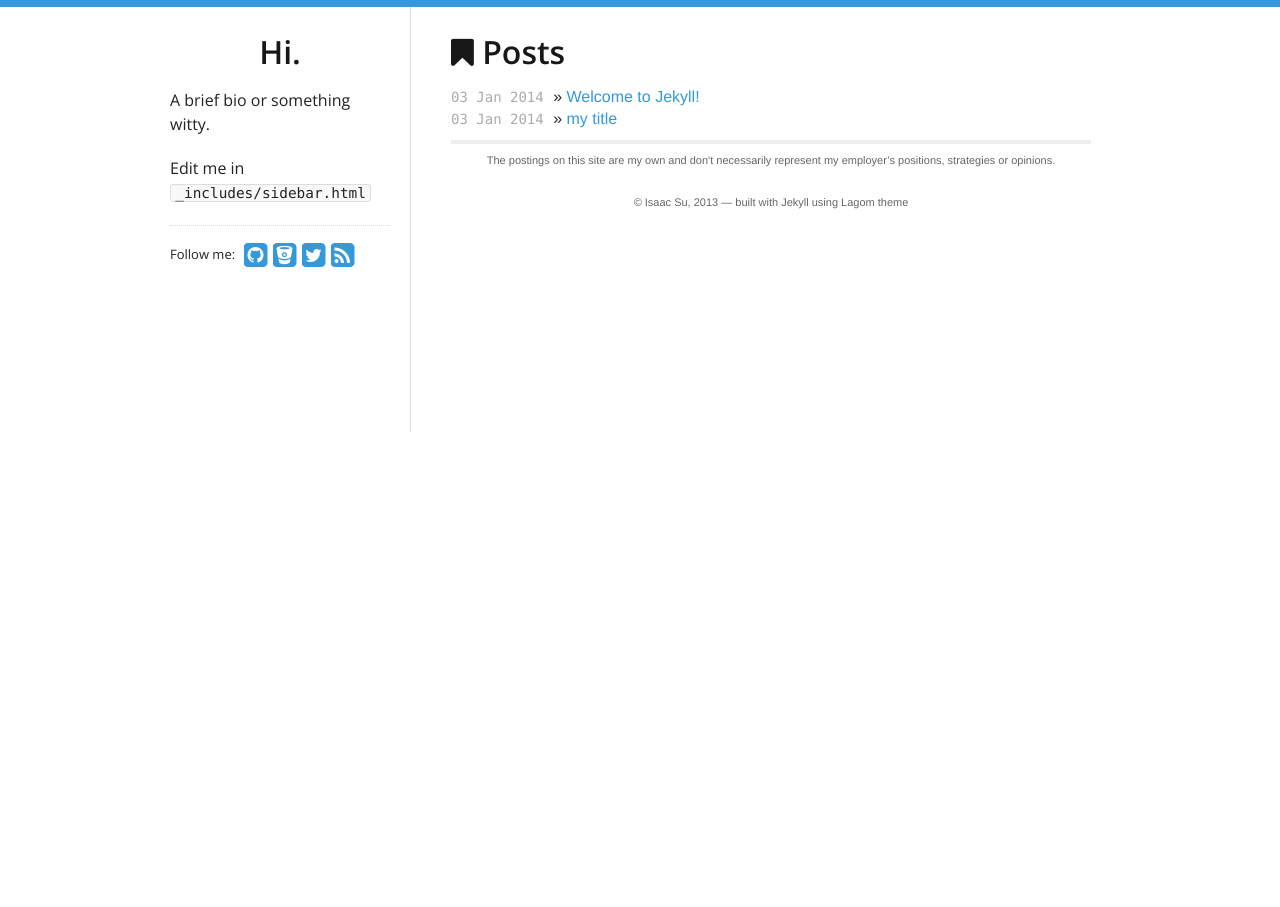
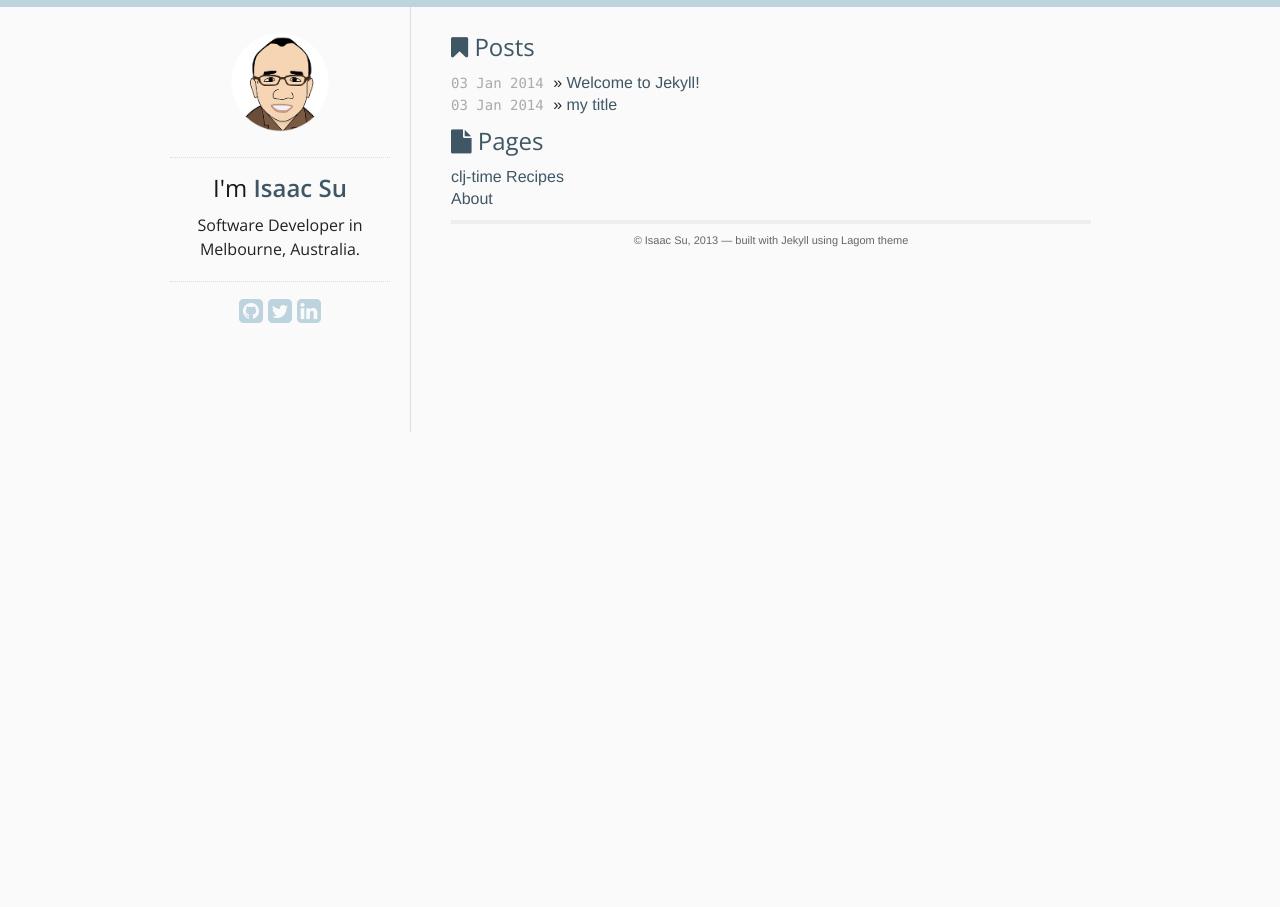
Before and after one commit to isaacsu/isaacsu.github.io, a Jekyll site: the page built from index.html, in a window 1280 px wide. Built offline with Jekyll 4.4.1, drawn with Linux system fonts in a browser that asks for light colours; nearby versions of some CDN libraries; Markdown is read by kramdown in place of the engine named in the settings.

Commit message:
Colors and styling.

```diff
--- a/_config.yml
+++ b/_config.yml
@@ -26,19 +26,24 @@ transfer:
 # Theme customization - please change from the defaults!
 theme:
   # Color for top bar, links, etc
-  highlight_color: '#3498db'
+  #highlight_color: '#3498db'
+  background_color: '#fafafa'
+  highlight_color: '#3F5765'
+  active_color: '#FF530D'
+  mute_color: '#BDD4DE'
+  dark_color: '2B3A42'
 
   # Profile links on the left sidebar, leave blank to ignore
   social:
     github: isaacsu
-    bitbucket: isaacsu
+    #bitbucket: isaacsu
     #hacker_news: swanson
     #stackexchange: 348619
     #stackoverflow: 348619
     twitter: isaacsu
     #facebook: zuck
     #tumblr: animalygifs
-    #linkedin: philipjagielski
+    linkedin: isaacsu
     #gplus: 110552447039675960964
 
   # "Hi, I'm _______"
@@ -50,4 +55,4 @@ theme:
   #google_analytics_key: UA-xxxx-x
 
   # Toggle "Postings are my own" disclaimer in footer
-  show_disclaimer: true
+  show_disclaimer: false
--- a/_includes/sidebar.html
+++ b/_includes/sidebar.html
@@ -1,21 +1,15 @@
 <nav>
-  <h1>Hi.</h1>
-  <!--
   <a href="/">
-    <img src="/logo.png" id="logo" alt="Blog logo"/>
+    <img width="100" height="100" src="/avatar.png" id="logo" alt="Blog logo"/>
   </a>
-  <h2>I'm <a href="/">{{ site.theme.name }}</a>.</h2>
-  <hr/>-->
-  <ul>
-  <p>A brief bio or something witty.</p>
-  <p>
-    Edit me in <code>_includes/sidebar.html</code>
-  </p>
+  <hr/>
+
+  <h2>I'm <a href="/">{{ site.theme.name }}</a></h2>
+  <p style='text-align:center'>Software Developer in  Melbourne, Australia.</p>
   <hr/>
   <div>
     <div id="social">
       {% include social.html %}
     </div>
   </div>
-  </ul>
 </nav>
--- a/_includes/social.html
+++ b/_includes/social.html
@@ -1,4 +1,4 @@
-Follow me:
+
 <div id="stalker">
   {% if site.theme.social.github %}
   <a title="{{ site.theme.social.github }} on Github" href="https://github.com/{{ site.theme.social.github }}">
@@ -63,7 +63,9 @@ Follow me:
   </a>
   {% endif %}
 
+  {% if false %}
   <a title="RSS feed" id="rss" href="/atom.xml">
     <i class="fa fa-rss-square"></i>
   </a>
+  {% endif %}
 </div>
--- a/index.html
+++ b/index.html
@@ -4,10 +4,17 @@ title: Your New Jekyll Site
 ---
 
 <div id="home">
-  <h1><i class='fa fa-bookmark'></i> Posts</h1>
+  <h2><i class='fa fa-bookmark'></i> Posts</h2>
   <ul class="posts">
     {% for post in site.posts %}
       <li><span>{{ post.date | date_to_string }}</span> &raquo; <a href="{{ post.url }}">{{ post.title }}</a></li>
     {% endfor %}
   </ul>
+
+  <h2><i class='fa fa-file'></i> Pages</h2>
+  <ul class="posts">
+    <li><a href="/pages/clj-time-recipes.html">clj-time Recipes</a></li>
+    <li><a href="/pages/about.html">About</a></li>
+  </ul>
+
 </div>
```
Also changed, not shown: _includes/css/screen.css (+12 -12 lines), avatar.png (added).
